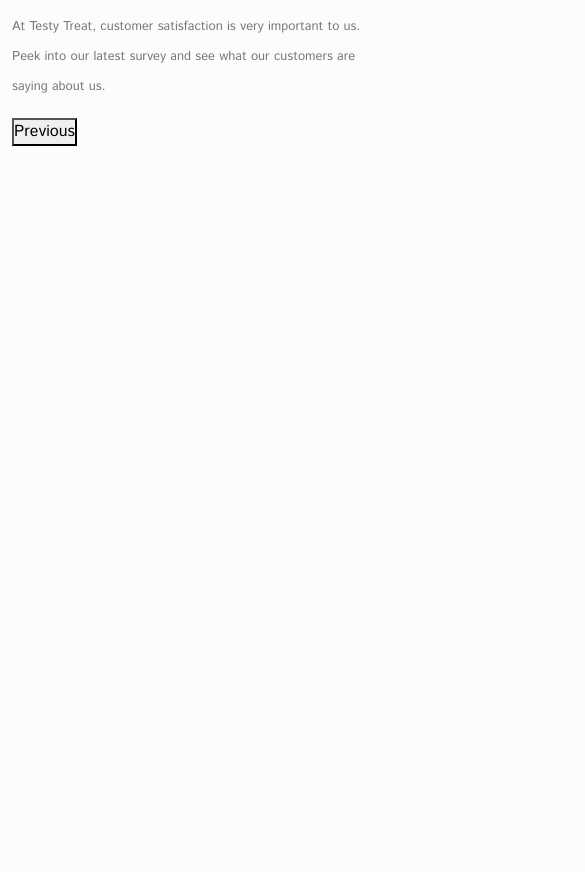
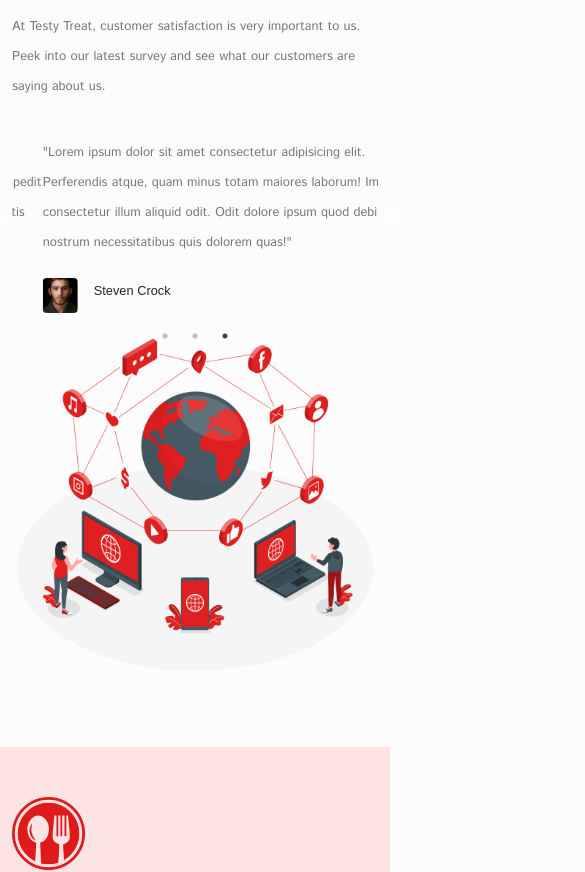
Before and after one commit to mdraselmiah95/tasty-treat-app, a React (Create React App) app: page /home in a window 390 px wide. Shown: the part 5920-6792 px from the top of the page, 585 px wide, since content can reach past the window. Built offline with nearby package versions, Linux system fonts and the light colour scheme; a web font is replaced by a local one.

Commit message:
WIP on Tasty Treat Food App Testimonial section

```diff
--- a/package.json
+++ b/package.json
@@ -16,6 +16,7 @@
     "react-slick": "^0.29.0",
     "reactstrap": "^9.0.3",
     "remixicon": "^2.5.0",
+    "slick-carousel": "^1.8.1",
     "web-vitals": "^2.1.4"
   },
   "scripts": {
--- a/src/components/UI/TestimonialSlider/TestimonialSlider.jsx
+++ b/src/components/UI/TestimonialSlider/TestimonialSlider.jsx
@@ -4,6 +4,8 @@ import Slider from "react-slick";
 import image1 from "../../../assets/images/ava-1.jpg";
 import image2 from "../../../assets/images/ava-2.jpg";
 import image3 from "../../../assets/images/ava-3.jpg";
+
+import "../../../styles/TestimonialSlider.css";
 
 const TestimonialSlider = () => {
   const settings = {
--- a/src/index.js
+++ b/src/index.js
@@ -6,6 +6,8 @@ import App from "./App";
 import reportWebVitals from "./reportWebVitals";
 import "bootstrap/dist/css/bootstrap.css";
 import "remixicon/fonts/remixicon.css";
+import "slick-carousel/slick/slick.css";
+import "slick-carousel/slick/slick-theme.css";
 
 const root = ReactDOM.createRoot(document.getElementById("root"));
 root.render(
--- a/src/pages/Home.jsx
+++ b/src/pages/Home.jsx
@@ -322,6 +322,7 @@ const Home = () => {
         </Container>
       </section>
       {/* Testimonial */}
+
       <section>
         <Container>
           <Row>
--- /dev/null
+++ b/src/styles/TestimonialSlider.css
@@ -0,0 +1,28 @@
+.review__text {
+  color: #777;
+  line-height: 30px;
+  margin: 40px 0px;
+}
+
+.slider__content img {
+  width: 50px;
+  height: 50px;
+  border-radius: 10px;
+  object-fit: cover;
+}
+
+@media only screen and (max-width: 768px) {
+  .review__text {
+    font-size: 0.8rem;
+    margin: 20px 0px;
+  }
+
+  .slider__content img {
+    width: 35px;
+    height: 35px;
+  }
+
+  .slider__content h6 {
+    font-size: 0.8rem;
+  }
+}
```
Also changed, not shown: 2 other files (tests, documents, lock files or other folders).
